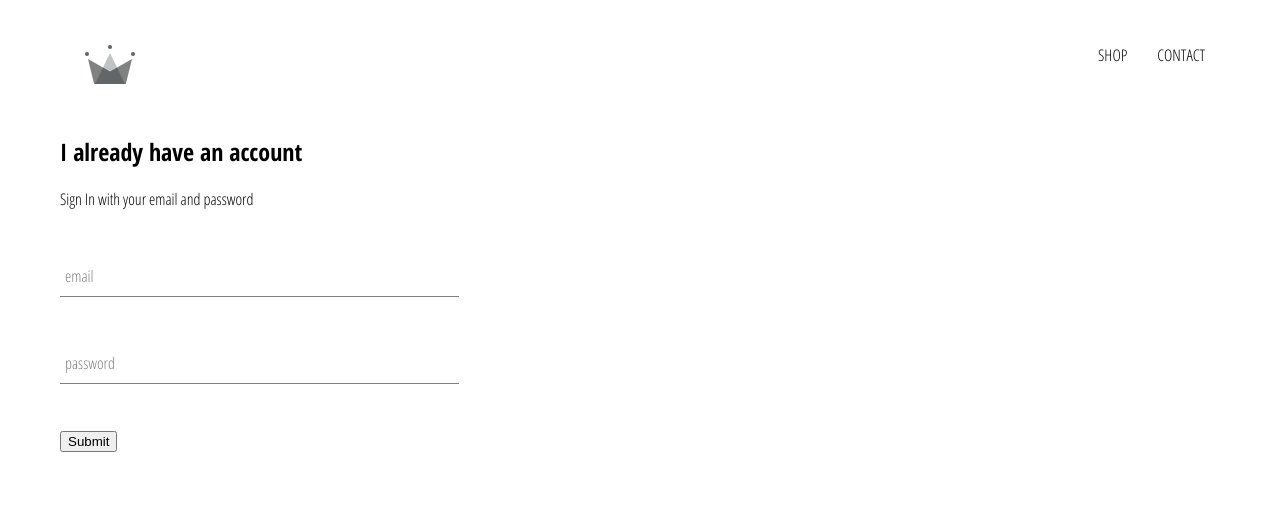
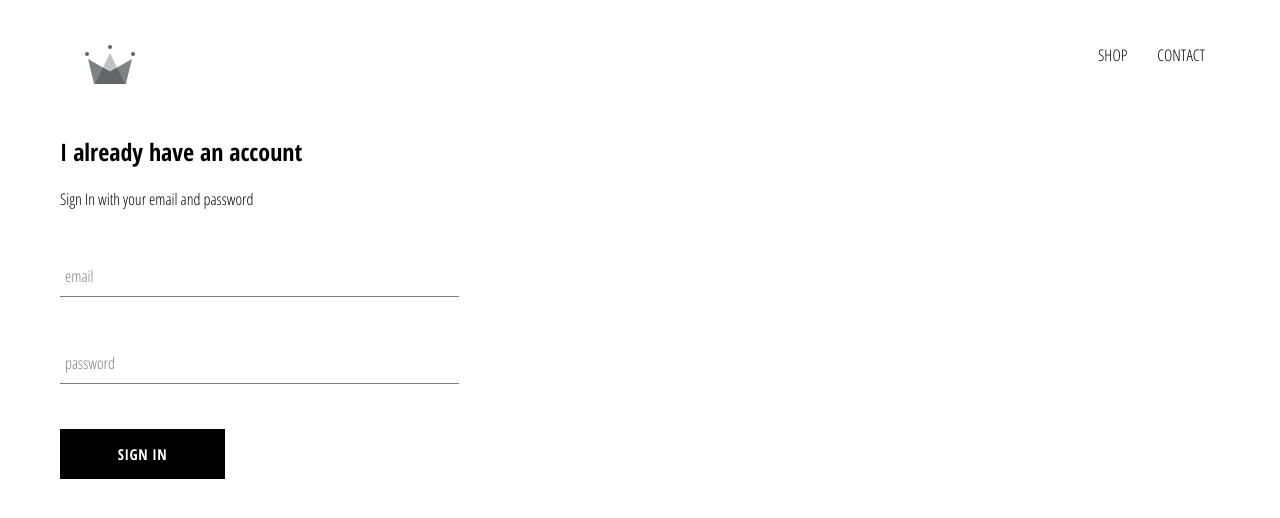
Before and after one commit to L-Goncalves/crwn-clothing, a React (Create React App) app: page /signin in a window 1280 px wide. Shown: the top 518 px of the page. Built offline with nearby package versions, Linux system fonts and the light colour scheme.

Commit message:
Adding CustomButton Component to our app

```diff
--- /dev/null
+++ b/src/components/custom-button/custom-button.component.jsx
@@ -0,0 +1,15 @@
+import React from 'react';
+import './custom-button.styles.scss'
+
+const CustomButton =  ({children, ...otherProps}) =>{
+    return(
+        <div>
+            <button className='custom-button' {...otherProps}>
+                {children}
+            </button>
+        </div>
+
+    )
+}
+
+export default CustomButton
--- /dev/null
+++ b/src/components/custom-button/custom-button.styles.scss
@@ -0,0 +1,22 @@
+.custom-button {
+    min-width: 165px;
+    width: auto;
+    height: 50px;
+    letter-spacing: 0.5px;
+    line-height: 50px;
+    padding: 0 35px 0 35px;
+    font-size: 15px;
+    background-color: black;
+    color: white;
+    text-transform: uppercase;
+    font-family: 'Open Sans Condensed';
+    font-weight: bolder;
+    border: none;
+    cursor: pointer;
+
+    &:hover {
+      background-color: white;
+      color: black;
+      border: 1px solid black;
+    }
+  }
--- a/src/components/signIn/signIn.component.jsx
+++ b/src/components/signIn/signIn.component.jsx
@@ -1,6 +1,7 @@
 import React, { Component } from 'react'
 import FormInput from '../form-input/form-input.component';
 import './signIn.styles.scss'
+import CustomButton from '../custom-button/custom-button.component'
 class SignIn extends Component{
     constructor(){
         super()
@@ -44,7 +45,7 @@
                         value={this.state.password} required/>
 
 
-                    <input type='submit' value='Submit'/>
+                    <CustomButton type='submit'>Sign In</CustomButton>
                 </form>
             </div>
         )
--- a/src/components/signIn/signIn.styles.scss
+++ b/src/components/signIn/signIn.styles.scss
@@ -2,4 +2,9 @@
     width: 30vw;
     display: flex;
     flex-direction: column;
+
+
+    .title{
+      margin: 10px 0px;
+    }
   }
```
